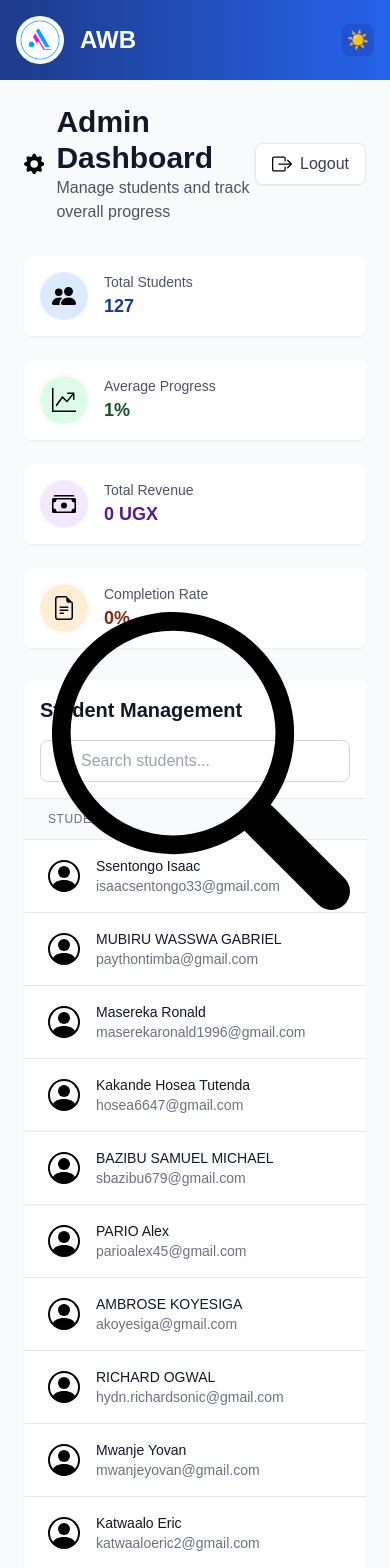
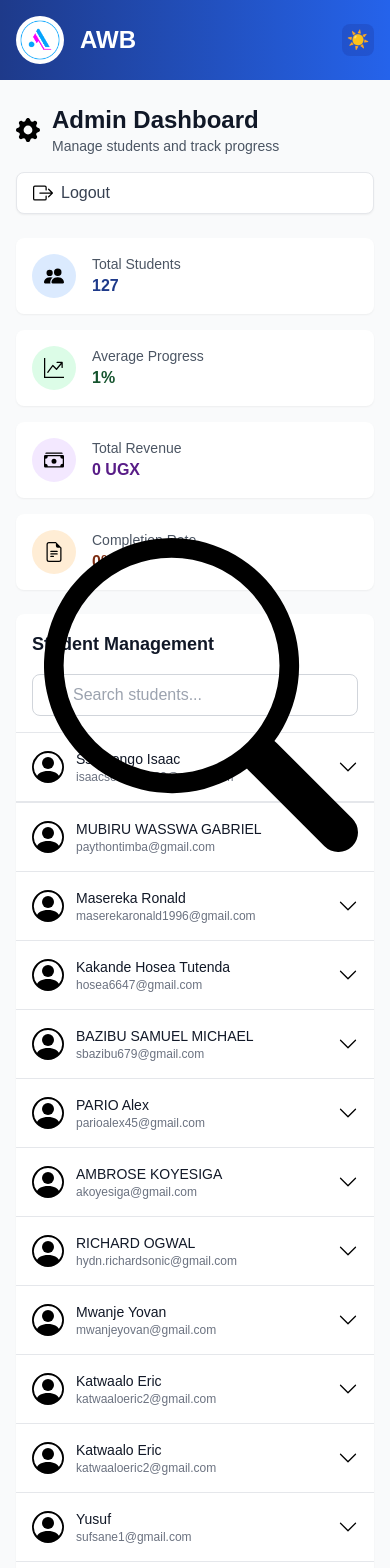
Before and after one commit to Fresh-Teacher/African-Website-Builderz, a Next.js app: page /admin in a window 390 px wide. Shown: the top 1568 px of the page. Built offline with nearby package versions, Linux system fonts and the light colour scheme; sample sign-in values are in the browser's storage.

Commit message:
added responsiveness

```diff
--- a/src/app/admin/page.js
+++ b/src/app/admin/page.js
@@ -20,60 +20,136 @@ import {
   BoxArrowRight,
   GraphUpArrow,
   FileEarmarkText,
-  GearFill
+  GearFill,
+  ChevronDown
 } from 'react-bootstrap-icons';
 
 const MotionDiv = motion.div;
 
-// Stats Card Component
+// Stats Card Component - Now more mobile-friendly
 const StatsCard = ({ icon, label, value, bgColor, textColor }) => (
   <MotionDiv
     initial={{ opacity: 0, y: 20 }}
     animate={{ opacity: 1, y: 0 }}
     transition={{ duration: 0.6 }}
-      className="bg-white p-4 sm:p-6 rounded-lg shadow-sm hover:shadow-md transition-all overflow-hidden"
+    className="bg-white p-4 rounded-lg shadow-sm hover:shadow-md transition-all"
   >
     <div className="flex items-center">
-        <div className={`${bgColor} p-3 rounded-full flex-shrink-0`}>
+      <div className={`${bgColor} p-3 rounded-full`}>
         {icon}
       </div>
-        <div className="ml-4 min-w-0"> {/* Add min-w-0 to allow text truncation */}
+      <div className="ml-4 flex-1 min-w-0">
         <p className="text-sm font-medium text-gray-600 truncate">{label}</p>
-          <p className={`text-lg font-bold ${textColor} truncate`}>{value}</p>
+        <p className={`text-base lg:text-lg font-bold ${textColor} truncate`}>{value}</p>
       </div>
     </div>
   </MotionDiv>
 );
 
-// Student Row Component
-const StudentRow = ({ student, onEdit }) => {
+// Expandable Mobile Student Row Component
+const MobileStudentRow = ({ student, onEdit }) => {
+  const [isExpanded, setIsExpanded] = useState(false);
+
   const progressPercentage = Math.round(
     (Object.values(student.courseProgress).filter(status => status === "Completed").length /
     Object.keys(student.courseProgress).length) * 100
   );
 
-    // Calculate amount paid (assuming 36,696 is total amount)
   const totalAmount = 36696;
   const amountPaid = student.paymentStatus ?
-      (student.paymentStatus.paid || 0) : 0; // Safely access payment data
+    (student.paymentStatus.paid || 0) : 0;
+  const paymentPercentage = Math.round((amountPaid / totalAmount) * 100);
+
+  return (
+    <div className="bg-white border-b border-gray-200">
+      <div
+        className="p-4 flex items-center justify-between cursor-pointer"
+        onClick={() => setIsExpanded(!isExpanded)}
+      >
+        <div className="flex items-center flex-1 min-w-0">
+          <PersonCircle className="h-8 w-8 text-gray-400 flex-shrink-0" />
+          <div className="ml-3 flex-1 min-w-0">
+            <div className="text-sm font-medium text-gray-900 truncate">{student["Full Name"]}</div>
+            <div className="text-xs text-gray-500 truncate">{student["Email Address"]}</div>
+          </div>
+        </div>
+        <ChevronDown className={`w-5 h-5 text-gray-500 transition-transform ${isExpanded ? 'transform rotate-180' : ''}`} />
+      </div>
+
+      {isExpanded && (
+        <div className="px-4 pb-4 space-y-4">
+          <div>
+            <div className="text-xs font-medium text-gray-500 mb-1">School</div>
+            <div className="text-sm text-gray-900">{student["School Name"]}</div>
+            <div className="text-xs text-gray-500">{student["Role at School"]}</div>
+          </div>
+
+          <div>
+            <div className="flex justify-between text-xs mb-1">
+              <span>Progress</span>
+              <span>{progressPercentage}%</span>
+            </div>
+            <div className="h-2 bg-gray-200 rounded-full">
+              <div
+                className={`h-full rounded-full ${
+                  progressPercentage < 40 ? 'bg-red-500' :
+                  progressPercentage < 70 ? 'bg-orange-500' :
+                  progressPercentage < 100 ? 'bg-blue-500' :
+                  'bg-green-500'
+                }`}
+                style={{ width: `${progressPercentage}%` }}
+              />
+            </div>
+          </div>
+
+          <div>
+            <div className="text-xs font-medium text-gray-500 mb-1">Payment</div>
+            <div className="text-sm text-gray-900">{amountPaid.toLocaleString()} UGX</div>
+            <div className="text-xs text-gray-500">{paymentPercentage}% paid</div>
+          </div>
+
+          <button
+            onClick={(e) => {
+              e.stopPropagation();
+              onEdit(student);
+            }}
+            className="w-full py-2 px-4 bg-blue-50 text-blue-600 rounded-lg flex items-center justify-center"
+          >
+            <PencilSquare className="h-4 w-4 mr-2" />
+            Edit Student
+          </button>
+        </div>
+      )}
+    </div>
+  );
+};
+
+// Desktop Student Row Component
+const DesktopStudentRow = ({ student, onEdit }) => {
+  const progressPercentage = Math.round(
+    (Object.values(student.courseProgress).filter(status => status === "Completed").length /
+    Object.keys(student.courseProgress).length) * 100
+  );
+
+  const totalAmount = 36696;
+  const amountPaid = student.paymentStatus ?
+    (student.paymentStatus.paid || 0) : 0;
   const paymentPercentage = Math.round((amountPaid / totalAmount) * 100);
 
   return (
     <tr className="hover:bg-gray-50">
       <td className="px-6 py-4 whitespace-nowrap">
         <div className="flex items-center">
-            <div className="flex-shrink-0">
           <PersonCircle className="h-8 w-8 text-gray-400" />
-            </div>
-            <div className="ml-4">
-              <div className="text-sm font-medium text-gray-900">{student["Full Name"]}</div>
-              <div className="text-sm text-gray-500">{student["Email Address"]}</div>
+          <div className="ml-4 min-w-0">
+            <div className="text-sm font-medium text-gray-900 truncate">{student["Full Name"]}</div>
+            <div className="text-sm text-gray-500 truncate">{student["Email Address"]}</div>
           </div>
         </div>
       </td>
       <td className="px-6 py-4 whitespace-nowrap">
-          <div className="text-sm text-gray-900">{student["School Name"]}</div>
-          <div className="text-sm text-gray-500">{student["Role at School"]}</div>
+        <div className="text-sm text-gray-900 truncate">{student["School Name"]}</div>
+        <div className="text-sm text-gray-500 truncate">{student["Role at School"]}</div>
       </td>
       <td className="px-6 py-4 whitespace-nowrap">
         <div className="w-48">
@@ -96,14 +172,12 @@ const StudentRow = ({ student, onEdit }) => {
       </td>
       <td className="px-6 py-4 whitespace-nowrap">
         <div className="text-sm text-gray-900">{amountPaid.toLocaleString()} UGX</div>
-          <div className="text-sm text-gray-500">
-            {paymentPercentage}% paid
-          </div>
+        <div className="text-sm text-gray-500">{paymentPercentage}% paid</div>
       </td>
       <td className="px-6 py-4 whitespace-nowrap text-right text-sm font-medium">
         <button
           onClick={() => onEdit(student)}
-            className="text-blue-600 hover:text-blue-900 mr-4"
+          className="text-blue-600 hover:text-blue-900"
         >
           <PencilSquare className="h-5 w-5" />
         </button>
@@ -120,14 +194,12 @@ export default function AdminPanel() {
   const [selectedStudent, setSelectedStudent] = useState(null);
 
   useEffect(() => {
-    // Check for admin role
     const userRole = sessionStorage.getItem('userRole');
     if (userRole !== 'admin') {
       router.push('/');
       return;
     }
 
-    // Load student data
     setStudents(registrationData["Form Responses 1"]);
     setIsLoading(false);
   }, [router]);
@@ -143,24 +215,20 @@ export default function AdminPanel() {
     student["School Name"].toLowerCase().includes(searchTerm.toLowerCase())
   );
 
-// Calculate total revenue with safe access to payment data
   const totalRevenue = students.reduce((sum, student) => {
     const amountPaid = student.paymentStatus ?
       (student.paymentStatus.paid || 0) : 0;
     return sum + amountPaid;
   }, 0);
 
-  // Calculate average progress while handling potential missing data
   const averageProgress = students.length > 0 ? Math.round(
     students.reduce((sum, student) => {
-      // Check if courseProgress exists
       if (!student.courseProgress) return sum;
 
       const completedCourses = Object.values(student.courseProgress || {})
         .filter(status => status === "Completed").length;
       const totalCourses = Object.keys(student.courseProgress || {}).length;
 
-      // Only calculate progress if there are courses
       const progress = totalCourses > 0 ?
         (completedCourses / totalCourses) * 100 : 0;
 
@@ -188,19 +256,20 @@ const totalRevenue = students.reduce((sum, student) => {
       <Header />
 
       <main className="flex-1 bg-gray-50">
-        <div className="max-w-7xl mx-auto p-6">
+        <div className="max-w-7xl mx-auto px-4 sm:px-6 py-6">
           {/* Header */}
           <MotionDiv
             initial={{ opacity: 0, y: -20 }}
             animate={{ opacity: 1, y: 0 }}
             transition={{ duration: 0.6 }}
-            className="mb-8 flex items-center justify-between"
+            className="mb-6 sm:mb-8"
           >
+            <div className="flex flex-col sm:flex-row sm:items-center sm:justify-between space-y-4 sm:space-y-0">
               <div className="flex items-center">
-              <GearFill className="text-blue-600 h-8 w-8 mr-3" />
+                <GearFill className="text-blue-600 h-6 w-6 sm:h-8 sm:w-8 mr-3" />
                 <div>
-                <h1 className="text-3xl font-bold text-gray-900">Admin Dashboard</h1>
-                <p className="text-gray-600">Manage students and track overall progress</p>
+                  <h1 className="text-2xl sm:text-3xl font-bold text-gray-900">Admin Dashboard</h1>
+                  <p className="text-sm sm:text-base text-gray-600">Manage students and track progress</p>
                 </div>
               </div>
               <button
@@ -210,33 +279,34 @@ const totalRevenue = students.reduce((sum, student) => {
                 <BoxArrowRight className="h-5 w-5 mr-2 text-gray-500 group-hover:text-red-500 transition-colors" />
                 <span className="group-hover:text-red-500 transition-colors">Logout</span>
               </button>
+            </div>
           </MotionDiv>
 
           {/* Stats Grid */}
-          <div className="grid grid-cols-1 md:grid-cols-2 lg:grid-cols-4 gap-6 mb-8">
+          <div className="grid grid-cols-1 sm:grid-cols-2 lg:grid-cols-4 gap-4 sm:gap-6 mb-6 sm:mb-8">
             <StatsCard
-              icon={<PeopleFill className="h-6 w-6 text-blue-600" />}
+              icon={<PeopleFill className="h-5 w-5 sm:h-6 sm:w-6 text-blue-600" />}
               label="Total Students"
               value={students.length}
               bgColor="bg-blue-100"
               textColor="text-blue-900"
             />
             <StatsCard
-              icon={<GraphUpArrow className="h-6 w-6 text-green-600" />}
+              icon={<GraphUpArrow className="h-5 w-5 sm:h-6 sm:w-6 text-green-600" />}
               label="Average Progress"
               value={`${averageProgress}%`}
               bgColor="bg-green-100"
               textColor="text-green-900"
             />
             <StatsCard
-              icon={<CashStack className="h-6 w-6 text-purple-600" />}
+              icon={<CashStack className="h-5 w-5 sm:h-6 sm:w-6 text-purple-600" />}
               label="Total Revenue"
               value={`${totalRevenue.toLocaleString()} UGX`}
               bgColor="bg-purple-100"
               textColor="text-purple-900"
             />
             <StatsCard
-              icon={<FileEarmarkText className="h-6 w-6 text-orange-600" />}
+              icon={<FileEarmarkText className="h-5 w-5 sm:h-6 sm:w-6 text-orange-600" />}
               label="Completion Rate"
               value={`${Math.round((students.filter(s =>
                 Object.values(s.courseProgress).every(status => status === "Completed")
@@ -250,20 +320,23 @@ const totalRevenue = students.reduce((sum, student) => {
           <div className="bg-white rounded-lg shadow-sm">
             <div className="p-4 sm:p-6 border-b border-gray-200">
               <div className="flex flex-col sm:flex-row sm:items-center sm:justify-between space-y-4 sm:space-y-0">
-      <h2 className="text-xl font-bold text-gray-900">Student Management</h2>
+                <h2 className="text-lg sm:text-xl font-bold text-gray-900">Student Management</h2>
                 <div className="relative w-full sm:w-auto">
                   <Search className="absolute left-3 top-1/2 transform -translate-y-1/2 text-gray-400" />
                   <input
                     type="text"
                     placeholder="Search students..."
-          className="w-full sm:w-auto pl-10 pr-4 py-2 border border-gray-300 rounded-lg focus:outline-none focus:ring-2 focus:ring-blue-500 focus:border-blue-500"
+                    className="w-full sm:w-64 pl-10 pr-4 py-2 border border-gray-300 rounded-lg focus:outline-none focus:ring-2 focus:ring-blue-500 focus:border-blue-500"
                     value={searchTerm}
                     onChange={(e) => setSearchTerm(e.target.value)}
                   />
                 </div>
               </div>
             </div>
-  <div className="overflow-x-auto"> {/* This ensures horizontal scrolling */}
+
+            {/* Responsive Table/List */}
+            <div className="hidden lg:block"> {/* Desktop Table */}
+              <div className="overflow-x-auto">
                 <div className="min-w-full inline-block align-middle">
                   <table className="min-w-full divide-y divide-gray-200">
                     <thead className="bg-gray-50">
@@ -287,7 +360,7 @@ const totalRevenue = students.reduce((sum, student) => {
                     </thead>
                     <tbody className="bg-white divide-y divide-gray-200">
                       {filteredStudents.map((student, index) => (
-                    <StudentRow
+                        <DesktopStudentRow
                           key={index}
                           student={student}
                           onEdit={setSelectedStudent}
@@ -298,6 +371,29 @@ const totalRevenue = students.reduce((sum, student) => {
                 </div>
               </div>
             </div>
+
+            {/* Mobile List View */}
+            <div className="lg:hidden divide-y divide-gray-200">
+              {filteredStudents.map((student, index) => (
+                <MobileStudentRow
+                  key={index}
+                  student={student}
+                  onEdit={setSelectedStudent}
+                />
+              ))}
+            </div>
+
+            {/* Empty State */}
+            {filteredStudents.length === 0 && (
+              <div className="text-center py-12">
+                <Search className="mx-auto h-12 w-12 text-gray-400" />
+                <h3 className="mt-2 text-sm font-medium text-gray-900">No students found</h3>
+                <p className="mt-1 text-sm text-gray-500">
+                  Try adjusting your search terms or clear the search to see all students.
+                </p>
+              </div>
+            )}
+          </div>
         </div>
       </main>
 
```
Also changed, not shown: src/utils/mockData.js. Lines whose indentation alone changed are shown as unchanged.
